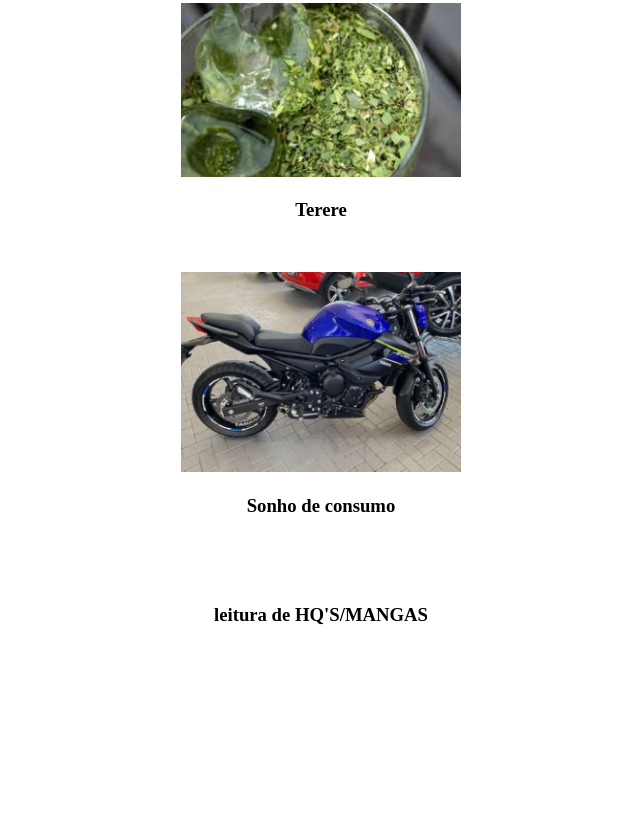
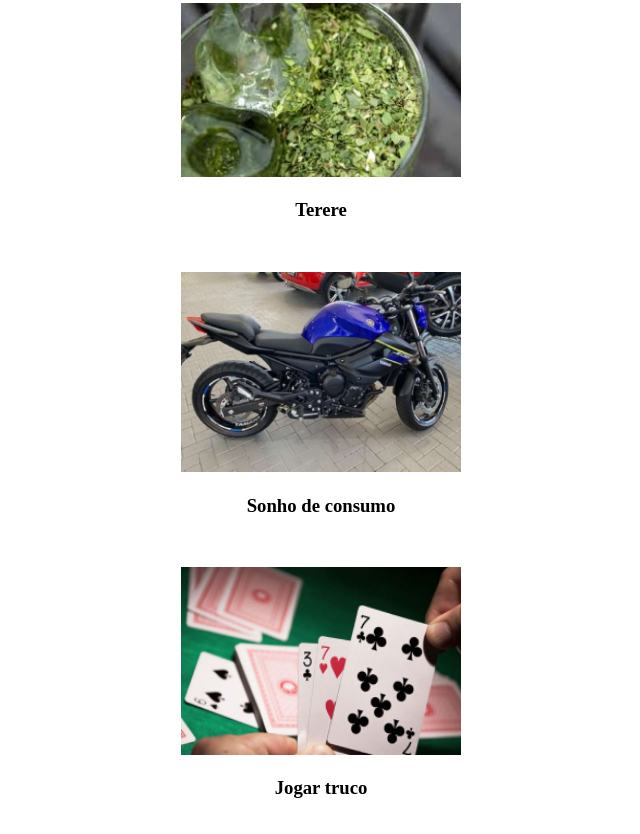
Before and after one commit to mvbope15/vinicius, a plain HTML site: page index.html in a window 1280 px wide. Shown: the part 1144-1978 px from the top of the page, without its empty margins (407-1047 px from the left). Before the commit the page ends 1805 px from the top, so only its background shows below. Drawn offline with Linux system fonts and the light colour scheme.

Commit message:
finalizado img

```diff
--- a/index.html
+++ b/index.html
@@ -28,8 +28,8 @@
     <div class="corpo-itens"><img class="corpo-itens-img" src="yamaha-xj6-n_f3b550c7933 (1) 1.png">
     <h3 class="corpo-itens-descricao-nome">Sonho de consumo</h3>
     </div>
-    <div class="corpo-itens"><img class="corpo-itens-img" src="">
-    <h3 class="corpo-itens-descricao-nome">leitura de HQ'S/MANGAS</h3>
+    <div class="corpo-itens"><img class="corpo-itens-img" src="12-10-18-zctcy96anfnvr13 1.png">
+    <h3 class="corpo-itens-descricao-nome">Jogar truco</h3>
     </div>
     <div class="rodape"></div>
 </body>
```
